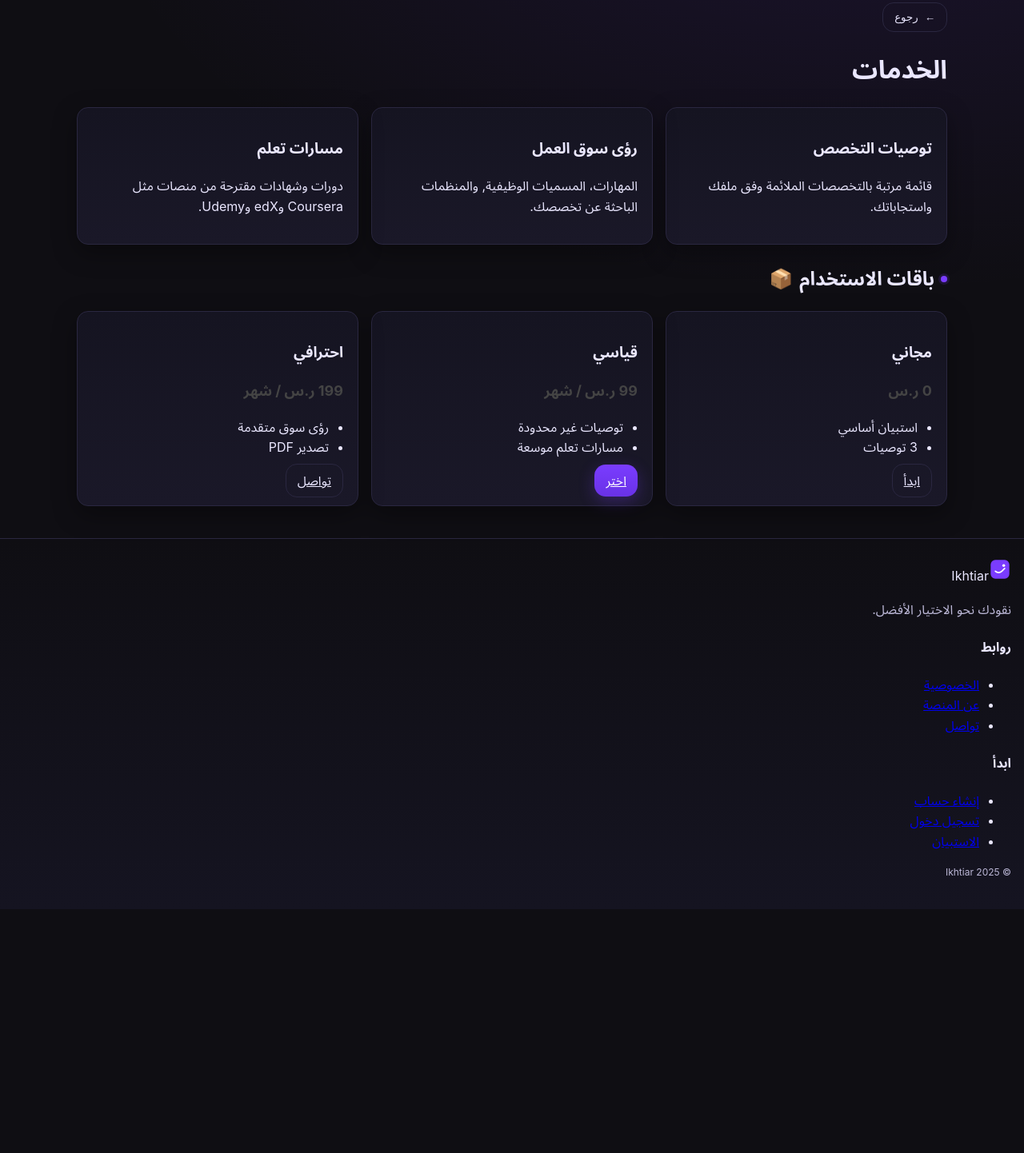
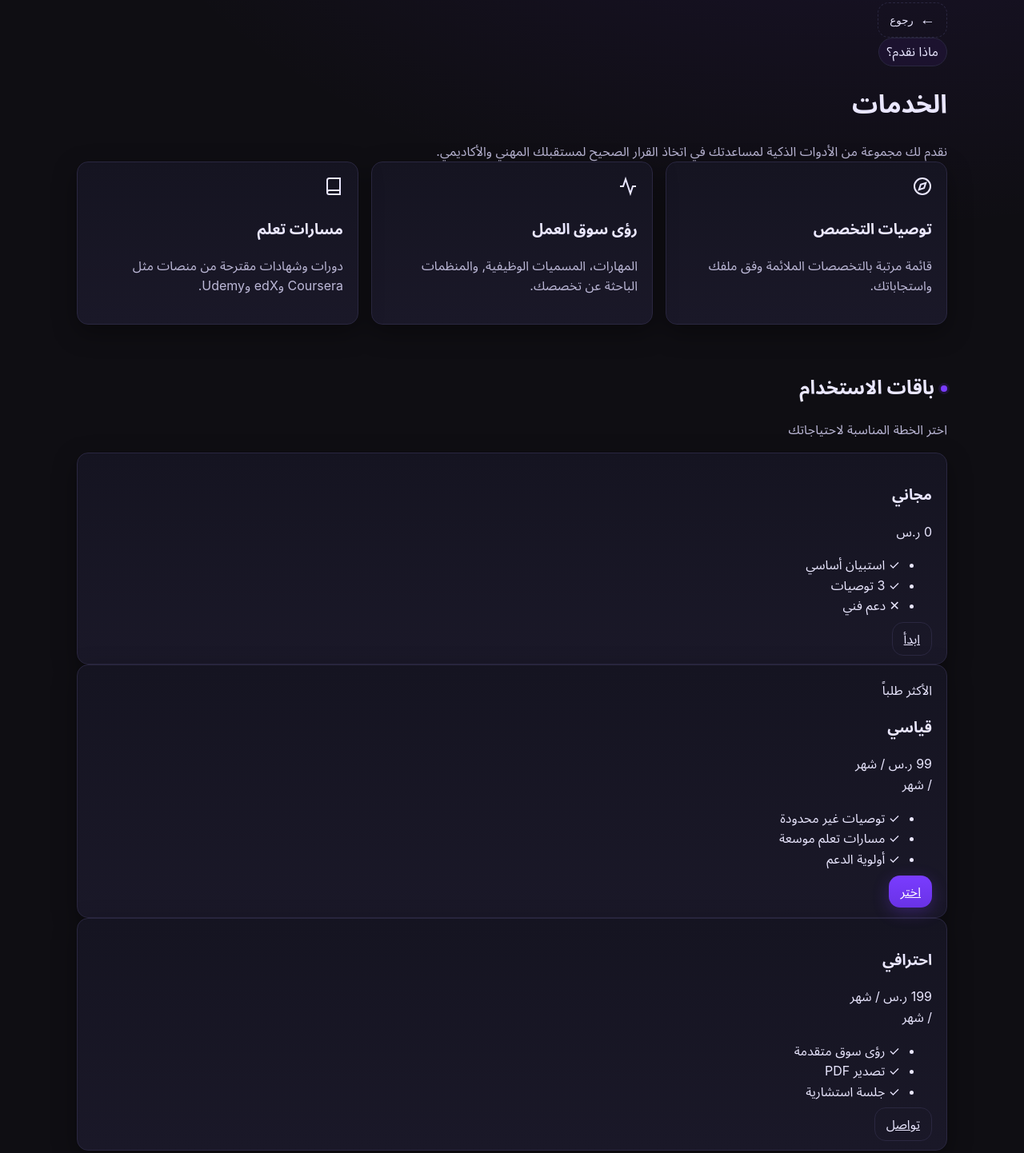
Before and after one commit to o4ff/IkhtiarProject, a plain HTML site: page services.html in a window 1280 px wide. Shown: the part 107-1549 px from the top of the page at 80% size. Before the commit the page ends 1244 px from the top, so only its background shows below. Drawn offline with nearby package versions, Linux system fonts and the light colour scheme.

Commit message:
Update services.html

```diff
--- a/services.html
+++ b/services.html
@@ -3,83 +3,183 @@
 <head>
   <meta charset="utf-8" />
   <meta name="viewport" content="width=device-width,initial-scale=1" />
-  <title>الخدمات</title>
+  <title>الخدمات | Ikhtiar</title>
+
+  <!-- نفس تنسيقات index.html للحفاظ على الهوية -->
   <link rel="stylesheet" href="assets/css/theme.css" />
   <link rel="stylesheet" href="assets/css/util.css" />
+  <link rel="preconnect" href="https://fonts.googleapis.com">
+  <link href="https://fonts.googleapis.com/css2?family=Outfit:wght@400;700&family=Tajawal:wght@300;400;700;900&display=swap" rel="stylesheet">
 </head>
 <body data-theme="dark">
-  <!-- Nav (partial) -->
+
+  <!-- الخلفية الحية -->
+  <div class="ambient-glow purple"></div>
+  <div class="ambient-glow blue"></div>
+
+  <!-- Nav -->
   <div data-include="partials/nav"></div>
 
   <main class="container" role="main">
-    <!-- Back button -->
-    <nav class="subnav" aria-label="Secondary">
-      <button class="btn outline icon" id="backBtn" type="button" aria-label="Back">
-        ← <span data-i18n="ui.back">رجوع</span>
+
+    <!-- زر الرجوع بتصميم بسيط -->
+    <div class="fade-in">
+      <button class="btn ghost icon mb-2" id="backBtn" type="button" aria-label="Back">
+        <span style="font-size: 1.2rem;">←</span> <span data-i18n="ui.back">رجوع</span>
       </button>
-    </nav>
+    </div>
 
-    <h1 data-i18n="services.title">الخدمات</h1>
+    <!-- عنوان الصفحة -->
+    <div class="text-center fade-in hero-small">
+      <div class="badge glow mb-2" data-i18n="services.badge">ماذا نقدم؟</div>
+      <h1 class="section-title big">
+        <span data-i18n="services.title">خدماتنا المميزة</span>
+      </h1>
+      <p class="muted narrow-text" style="margin: 0 auto;" data-i18n="services.helper">
+        نقدم لك مجموعة من الأدوات الذكية لمساعدتك في اتخاذ القرار الصحيح لمستقبلك المهني والأكاديمي.
+      </p>
+    </div>
 
-    <div class="grid-3">
-      <article class="card">
+    <!-- شبكة الخدمات (Services Grid) -->
+    <div class="grid-3 mt-4 fade-in" style="animation-delay: 0.1s;">
+
+      <!-- خدمة 1: التوصيات -->
+      <article class="card glass-effect hover-scale">
+        <div class="icon-box purple">
+          <svg width="24" height="24" viewBox="0 0 24 24" fill="none" stroke="currentColor" stroke-width="2">
+            <circle cx="12" cy="12" r="10"/>
+            <polygon points="16.24 7.76 14.12 14.12 7.76 16.24 9.88 9.88 16.24 7.76"/>
+          </svg>
+        </div>
         <h3 data-i18n="services.s1t">توصيات التخصص</h3>
-        <p data-i18n="services.s1d">قائمة مرتبة بالتخصصات الملائمة وفق ملفك واستجاباتك.</p>
+        <p class="muted" data-i18n="services.s1d">
+          نظام ذكي يحلل شخصيتك ويقترح عليك التخصصات الأنسب لقدراتك.
+        </p>
       </article>
-      <article class="card">
+
+      <!-- خدمة 2: سوق العمل -->
+      <article class="card glass-effect hover-scale">
+        <div class="icon-box green">
+          <svg width="24" height="24" viewBox="0 0 24 24" fill="none" stroke="currentColor" stroke-width="2">
+            <path d="M22 12h-4l-3 9L9 3l-3 9H2"/>
+          </svg>
+        </div>
         <h3 data-i18n="services.s2t">رؤى سوق العمل</h3>
-        <p data-i18n="services.s2d"> المهارات، المسميات الوظيفية, والمنظمات الباحثة عن تخصصك.</p>
+        <p class="muted" data-i18n="services.s2d">
+          تعرف على المسميات الوظيفية المطلوبة والشركات التي تبحث عن تخصصك.
+        </p>
       </article>
-      <article class="card">
+
+      <!-- خدمة 3: مسارات التعلم -->
+      <article class="card glass-effect hover-scale">
+        <div class="icon-box blue">
+          <svg width="24" height="24" viewBox="0 0 24 24" fill="none" stroke="currentColor" stroke-width="2">
+            <path d="M4 19.5A2.5 2.5 0 0 1 6.5 17H20"/>
+            <path d="M6.5 2H20v20H6.5A2.5 2.5 0 0 1 4 19.5v-15A2.5 2.5 0 0 1 6.5 2z"/>
+          </svg>
+        </div>
         <h3 data-i18n="services.s3t">مسارات تعلم</h3>
-        <p data-i18n="services.s3d">دورات وشهادات مقترحة من منصات مثل Coursera وedX وUdemy.</p>
+        <p class="muted" data-i18n="services.s3d">
+          خارطة طريق للكورسات والشهادات من منصات عالمية لتقوية سيرتك الذاتية.
+        </p>
       </article>
     </div>
 
-    <!-- Plans -->
-    <section class="fade-in" style="margin-top:24px">
-      <h2 class="section-title">
-        <span class="dot"></span><span data-i18n="plans.title"></span> <span aria-hidden="true">📦</span>
-      </h2>
-      <div class="grid-3">
-        <article class="card">
-          <h3 data-i18n="plans.free"></h3>
-          <p style="font-weight:bold; font-size:18px; color:#444;" data-i18n="plans.free_price"></p>
-          <ul class="bullet">
-            <li data-i18n="plans.f1"></li>
-            <li data-i18n="plans.f2"></li>
+    <!-- قسم الباقات (Pricing Plans) -->
+    <section class="fade-in mt-4" style="animation-delay: 0.3s; margin-top: 60px;">
+      <div class="text-center mb-2">
+        <h2 class="section-title">
+          <span class="dot"></span> <span data-i18n="plans.title">باقات الاستخدام</span>
+        </h2>
+        <p class="muted" data-i18n="plans.helper">اختر الخطة المناسبة لاحتياجاتك</p>
+      </div>
+
+      <div class="pricing-grid">
+
+        <!-- باقة 1: مجانية -->
+        <article class="card glass-effect pricing-card">
+          <div class="pricing-header">
+            <h3 data-i18n="plans.free">مجاني</h3>
+            <div class="price" data-i18n="plans.free_price">0 ر.س</div>
+          </div>
+          <ul class="feature-list">
+            <li>
+              <span class="check">✓</span>
+              <span data-i18n="plans.f1">استبيان أساسي</span>
+            </li>
+            <li>
+              <span class="check">✓</span>
+              <span data-i18n="plans.f2">3 توصيات</span>
+            </li>
+            <li class="disabled">
+              <span>✕</span>
+              <span data-i18n="plans.f3">دعم فني</span>
+            </li>
           </ul>
-          <a class="btn outline" href="register.html" data-i18n="plans.start"></a>
+          <a class="btn outline w-full" href="register.html" data-i18n="plans.start">ابدأ مجاناً</a>
         </article>
 
-        <article class="card">
-          <h3 data-i18n="plans.std"></h3>
-          <p style="font-weight:bold; font-size:18px; color:#444;" data-i18n="plans.std_price"></p>
-          <ul class="bullet">
-            <li data-i18n="plans.s1"></li>
-            <li data-i18n="plans.s2"></li>
+        <!-- باقة 2: قياسية (المميزة) -->
+        <article class="card glass-effect pricing-card featured">
+          <div class="popular-tag" data-i18n="plans.popular">الأكثر طلباً</div>
+          <div class="pricing-header">
+            <h3 data-i18n="plans.std" class="text-gradient">قياسي</h3>
+            <div class="price" data-i18n="plans.std_price">99 ر.س</div>
+            <span class="period" data-i18n="plans.period">/ شهر</span>
+          </div>
+          <ul class="feature-list">
+            <li>
+              <span class="check">✓</span>
+              <span data-i18n="plans.s1">توصيات غير محدودة</span>
+            </li>
+            <li>
+              <span class="check">✓</span>
+              <span data-i18n="plans.s2">مسارات تعلم موسعة</span>
+            </li>
+            <li>
+              <span class="check">✓</span>
+              <span data-i18n="plans.s3">أولوية الدعم</span>
+            </li>
           </ul>
-          <a class="btn primary" href="register.html" data-i18n="plans.choose"></a>
+          <a class="btn primary w-full glow-btn" href="register.html" data-i18n="plans.choose">اختر الباقة</a>
         </article>
 
-        <article class="card">
-          <h3 data-i18n="plans.pro"></h3>
-          <p style="font-weight:bold; font-size:18px; color:#444;" data-i18n="plans.pro_price"></p>
-          <ul class="bullet">
-            <li data-i18n="plans.p1"></li>
-            <li data-i18n="plans.p2"></li>
+        <!-- باقة 3: احترافية -->
+        <article class="card glass-effect pricing-card">
+          <div class="pricing-header">
+            <h3 data-i18n="plans.pro">احترافي</h3>
+            <div class="price" data-i18n="plans.pro_price">199 ر.س</div>
+            <span class="period" data-i18n="plans.period">/ شهر</span>
+          </div>
+          <ul class="feature-list">
+            <li>
+              <span class="check">✓</span>
+              <span data-i18n="plans.p1">رؤى سوق متقدمة</span>
+            </li>
+            <li>
+              <span class="check">✓</span>
+              <span data-i18n="plans.p2">تصدير PDF</span>
+            </li>
+            <li>
+              <span class="check">✓</span>
+              <span data-i18n="plans.p3">جلسة استشارية</span>
+            </li>
           </ul>
-          <a class="btn outline" href="register.html" data-i18n="plans.contact"></a>
+          <a class="btn outline w-full" href="register.html" data-i18n="plans.contact">تواصل معنا</a>
         </article>
       </div>
     </section>
   </main>
 
-  <!-- Footer (partial) -->
+  <!-- Footer -->
   <div data-include="partials/footer"></div>
 
-  <!-- Scripts order -->
+  <!-- Scripts -->
   <script src="assets/js/i18n.js"></script>
+  <script src="https://cdn.jsdelivr.net/npm/@supabase/supabase-js@2"></script>
+  <script src="assets/js/supa.js"></script>
+  <script src="assets/js/auth.js"></script>
+  <script src="assets/js/dataService.js"></script>
   <script src="assets/js/app.js"></script>
 </body>
 </html>
```
